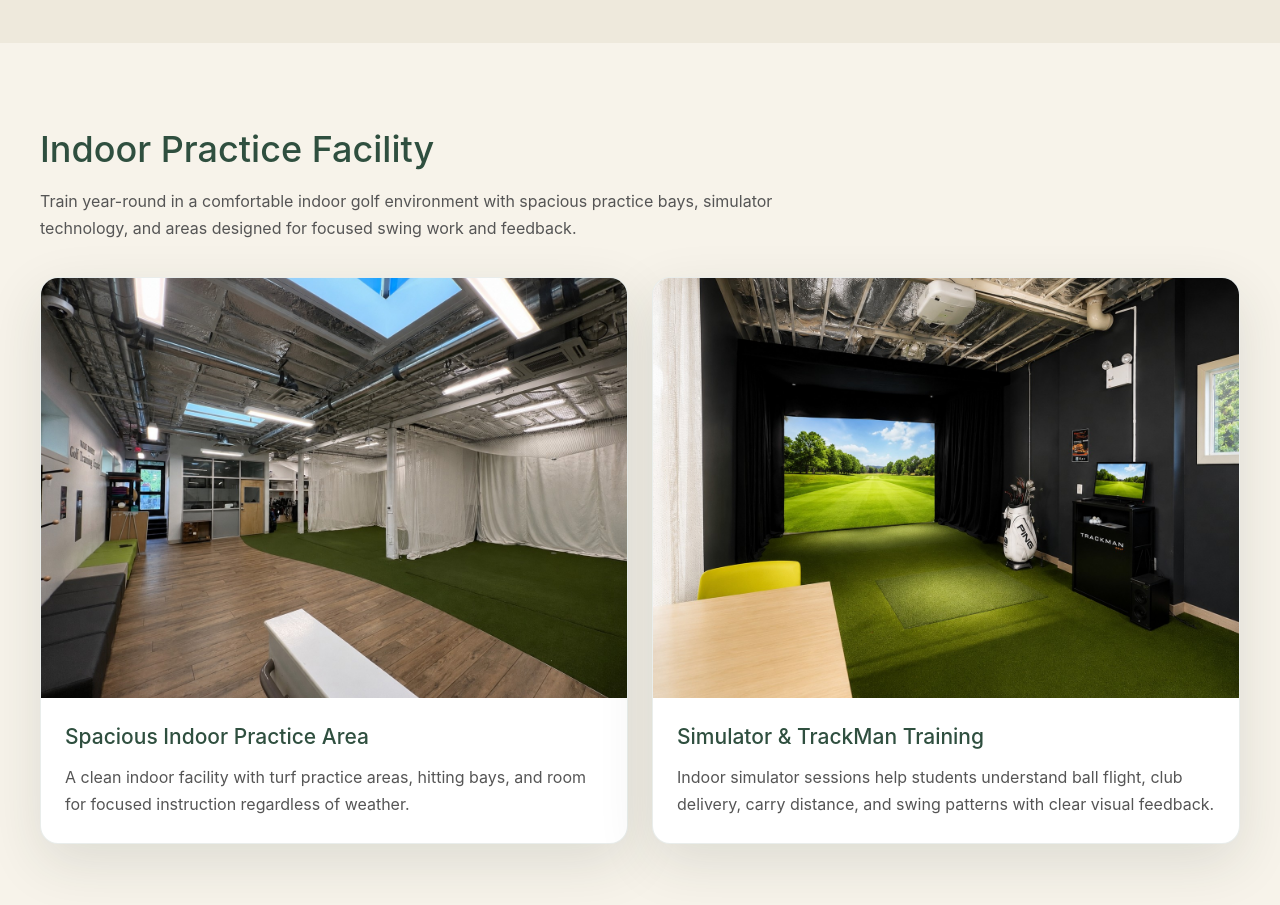
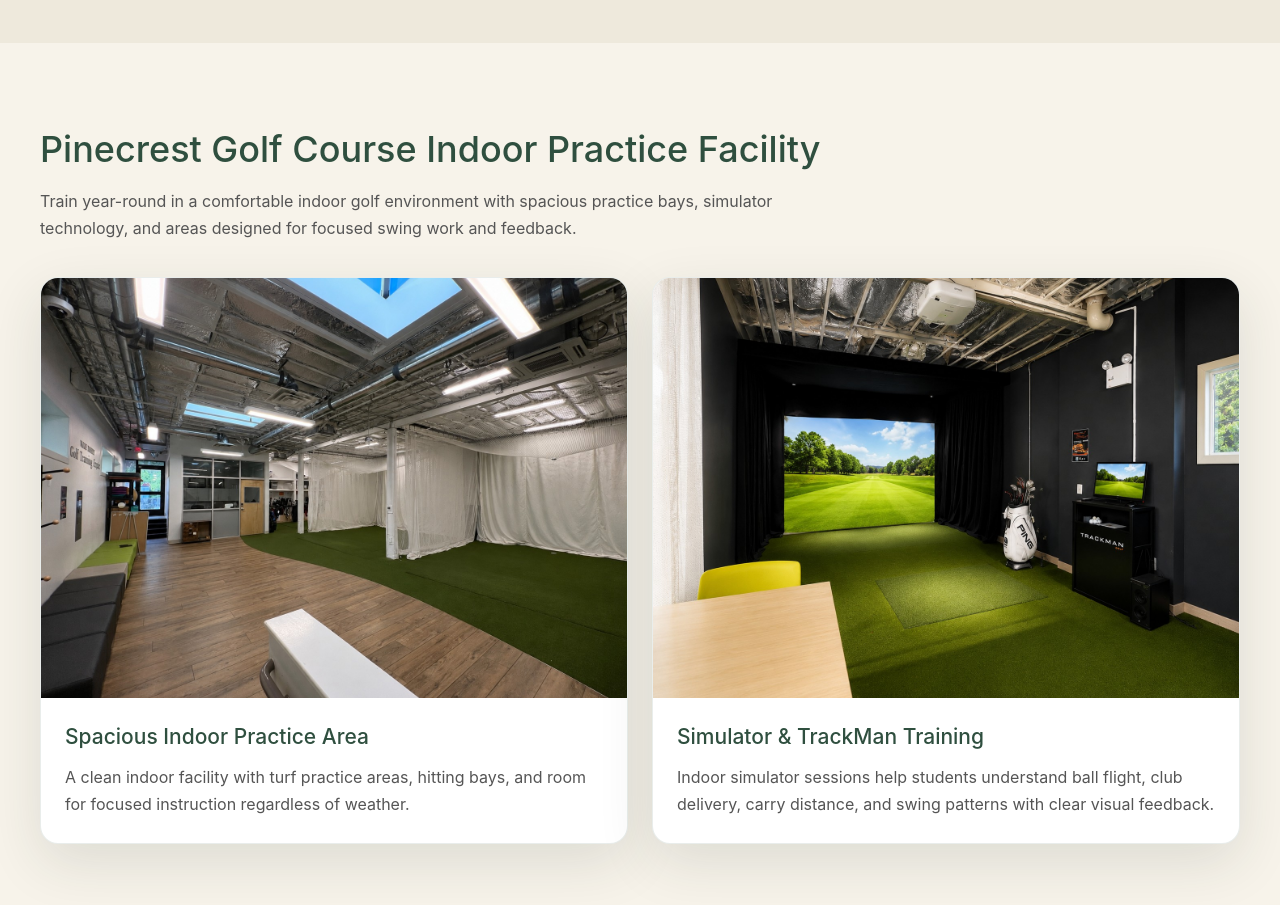
Before and after one commit to travelwithhiltonbrands-glitch/kygolfacademy, a plain HTML site: page index.html in a window 1280 px wide. Shown: the part 2400-3305 px from the top of the page. Drawn offline with Linux system fonts and the light colour scheme.

Commit message:
Update index.html

```diff
--- a/index.html
+++ b/index.html
@@ -624,7 +624,7 @@
 
 <section id="facility">
   <div class="facility-inner">
-    <h2>Indoor Practice Facility</h2>
+    <h2>Pinecrest Golf Course Indoor Practice Facility</h2>
     <p class="facility-intro">
       Train year-round in a comfortable indoor golf environment with spacious practice bays,
       simulator technology, and areas designed for focused swing work and feedback.
```
